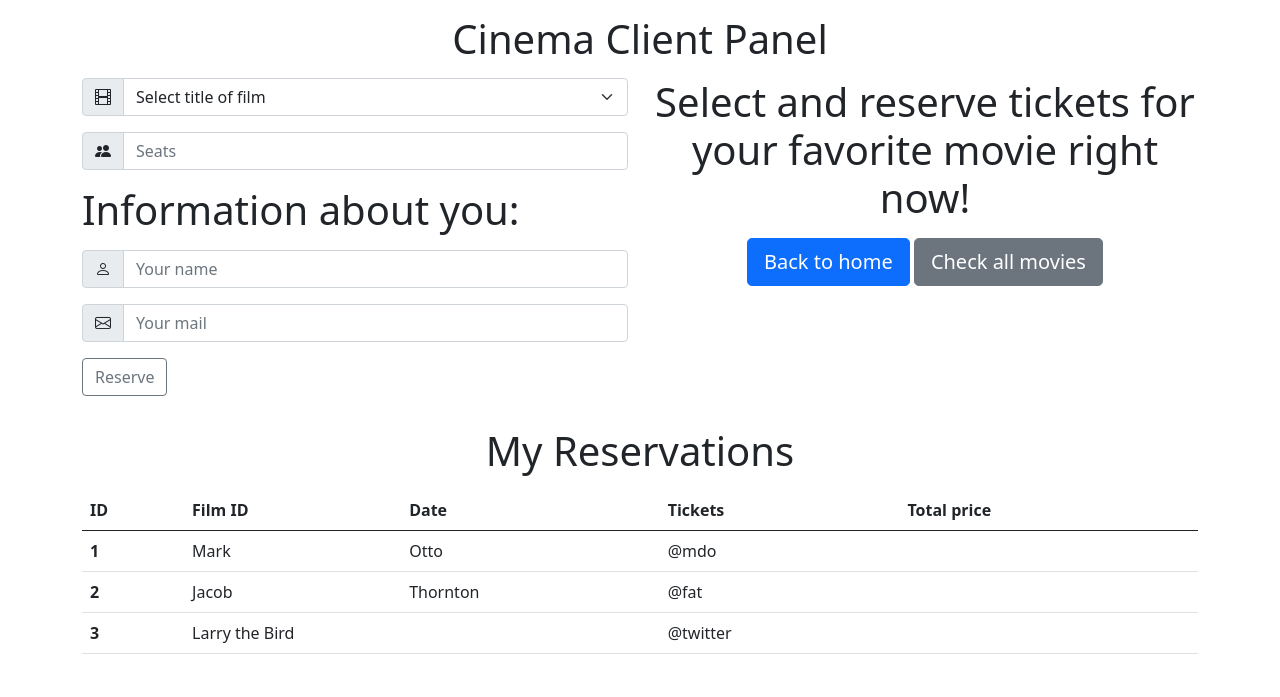
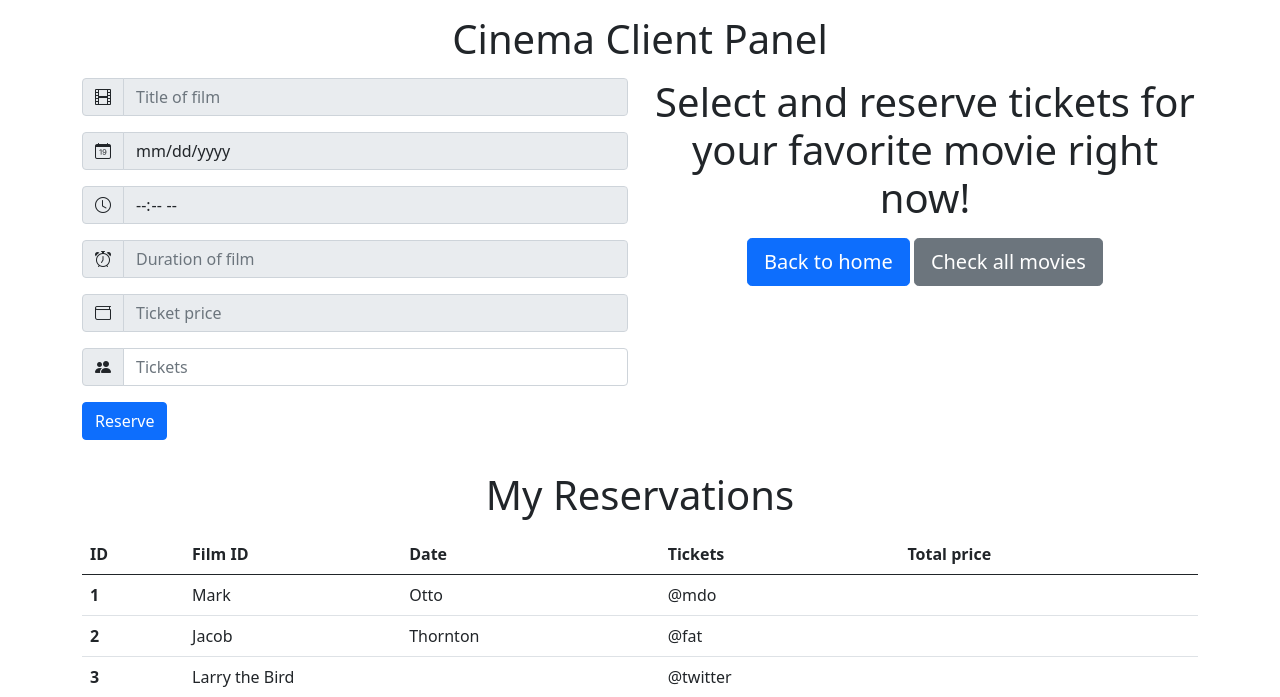
Before and after one commit to jeziorski/cdv-python, a Flask app: template FlaskApp/templates/clientpanel.html in a window 1280 px wide. Shown: the part 56-753 px from the top of the page. Run offline with Flask 2, Linux system fonts and the light colour scheme; the template is opened without the code that fills it, so the values that code supplies are empty; some libraries are stand-ins or nearby versions.

Commit message:
Adding movie updated, (added redirection)

```diff
--- a/FlaskApp/templates/clientpanel.html
+++ b/FlaskApp/templates/clientpanel.html
@@ -49,44 +49,38 @@
       </div>
       <div class="row">
         <div class="col-lg-6 col-md-6">
-          <form class="form-signin rounded" method="POST" action="/reserve">
+          <form class="form-signin rounded" method="POST" action="/addmovie">
 
 
             <div class="input-group mb-3">
-                <span class="input-group-text" id="basic-addon1"><i class="bi bi-film"></i></span>
-                <select class="form-select" name="title" aria-label="Default select example">
-                  <option selected>Select title of film</option>
-                   {% for m in movie_list %}
-                    <option value="{{ m.id }}"> {{ m.title}}  {{m.date}}  {{m.start_time}}  {{m.price}}pln
-                    </option>
-                    {% endfor %}
-                </select>
+                <span class="input-group-text" ><i class="bi bi-film"></i></span>
+                <input type="text" name="Title" class="form-control" placeholder="Title of film" required readonly value="{{ m.title}}">
             </div>
             <div class="input-group mb-3">
-                <span class="input-group-text" id="basic-addon1"><i class="bi bi-people-fill"></i></span>
-                <input type="number" min="0" name="inputSeats" class="form-control" placeholder="Seats" aria-label="duration" required aria-describedby="basic-addon1">
+                <span class="input-group-text" ><i class="bi bi-calendar-date"></i></span>
+                <input type="date" name="Date" class="form-control" placeholder="Date of film"  required readonly value="{{ m.title}}">
             </div>
+            <div class="input-group mb-3">
+                <span class="input-group-text" ><i class="bi bi-clock"></i></span>
+                <input type="time" name="Time" class="form-control" placeholder="Start of film" required readonly value="{{ m.title}}">
+            </div>
+            <div class="input-group mb-3">
+                <span class="input-group-text" ><i class="bi bi-alarm"></i></span>
+                <input type="number" min="0" name="Duration" class="form-control" placeholder="Duration of film" required readonly value="{{ m.title}}">
+            </div>
+            <div class="input-group mb-3">
+                <span class="input-group-text" ><i class="bi bi-wallet"></i></span>
+                <input type="number" min="0" name="Price" class="form-control" placeholder="Ticket price" required readonly value="{{ m.title}}">
+            </div>
+            <div class="input-group mb-3">
+                <span class="input-group-text" ><i class="bi bi-people-fill"></i></span>
+                <input type="number" min="0" name="Seats" class="form-control" placeholder="Tickets" required >
+            </div>
+            <div class="input-group mb-3">
 
-            <!--<div class="input-group mb-3">
-                <span class="input-group-text" id="basic-addon1">PLN</span>
-                <input min="0" name="totalPrice" class="form-control" placeholder="Total price" aria-label="duration" required aria-describedby="basic-addon1">
-            </div> -->
-            <p class="display-6">Information about you:</p>
-
-              <div class="input-group mb-3">
-                <span class="input-group-text" id="basic-addon1"><i class="bi bi-person"></i></span>
-                <input type="text" name="name" class="form-control" placeholder="Your name" aria-label="duration" required aria-describedby="basic-addon1">
+                <input id="btnAddFilm" class="btn btn-primary btn-block" type="submit" value="Reserve">
             </div>
-
-              <div class="input-group mb-3">
-                <span class="input-group-text" id="basic-addon1"><i class="bi bi-envelope"></i></span>
-                <input type="email" min="0" name="email" class="form-control" placeholder="Your mail" aria-label="duration" required aria-describedby="basic-addon1">
-            </div>
-              <div class="input-group mb-3">
-
-                <input id="btnAddFilm" class="btn btn-outline-secondary btn-block" type="submit" value="Reserve">
-            </div>
-
+          </form>
 
         </div>
           <div class="col-lg-6 col-md-6 text-center">
@@ -94,7 +88,7 @@
              <a type="button" class="btn btn-primary btn-lg" href="/">Back to home</a>
               <a type="button" class="btn btn-secondary btn-lg" href="movies">Check all movies</a>
           </div>
-          </form>
+
       </div>
 
         <div class="row" style="margin-bottom:35px"><h1 class="text-center" style="margin:15px 0">My Reservations</h1>
```
Also changed, not shown: FlaskApp/docker-compose.yml (added).
